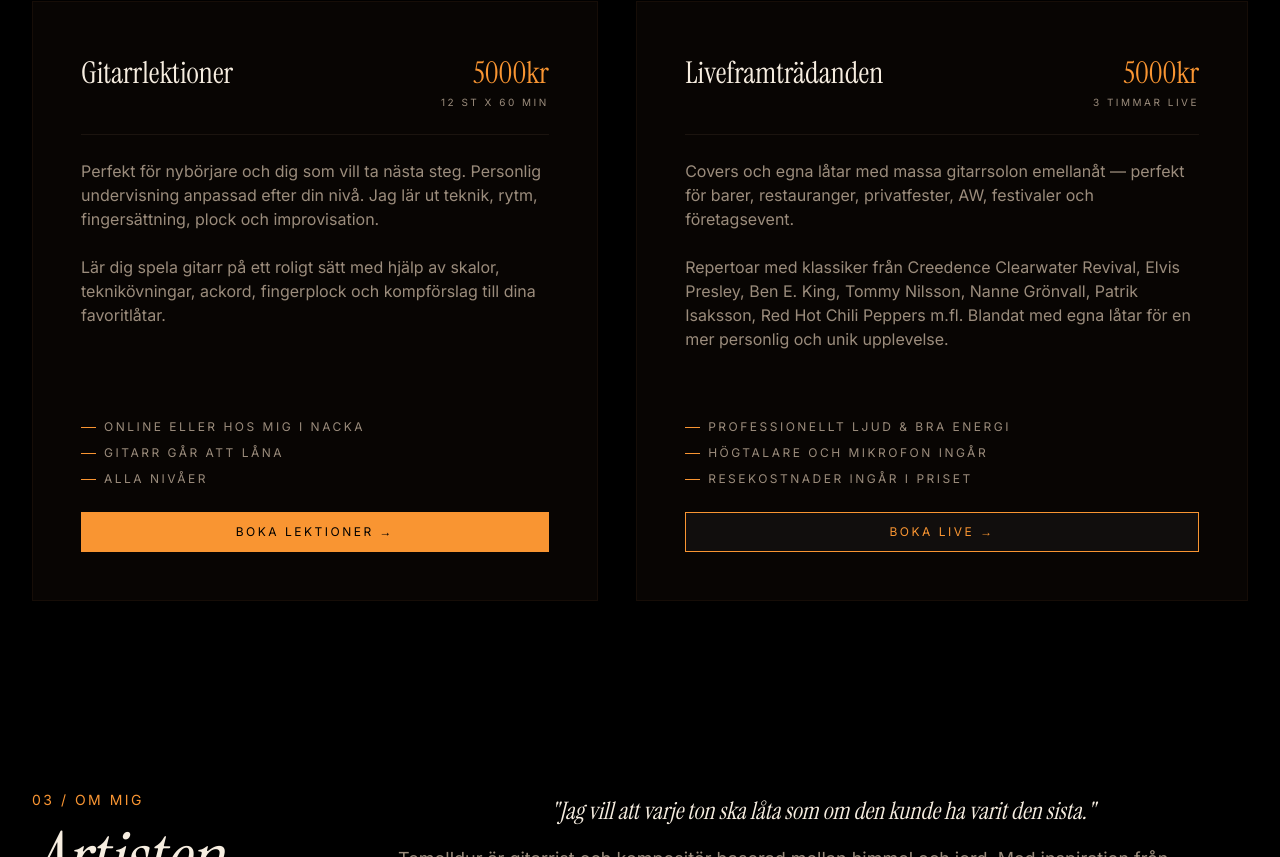
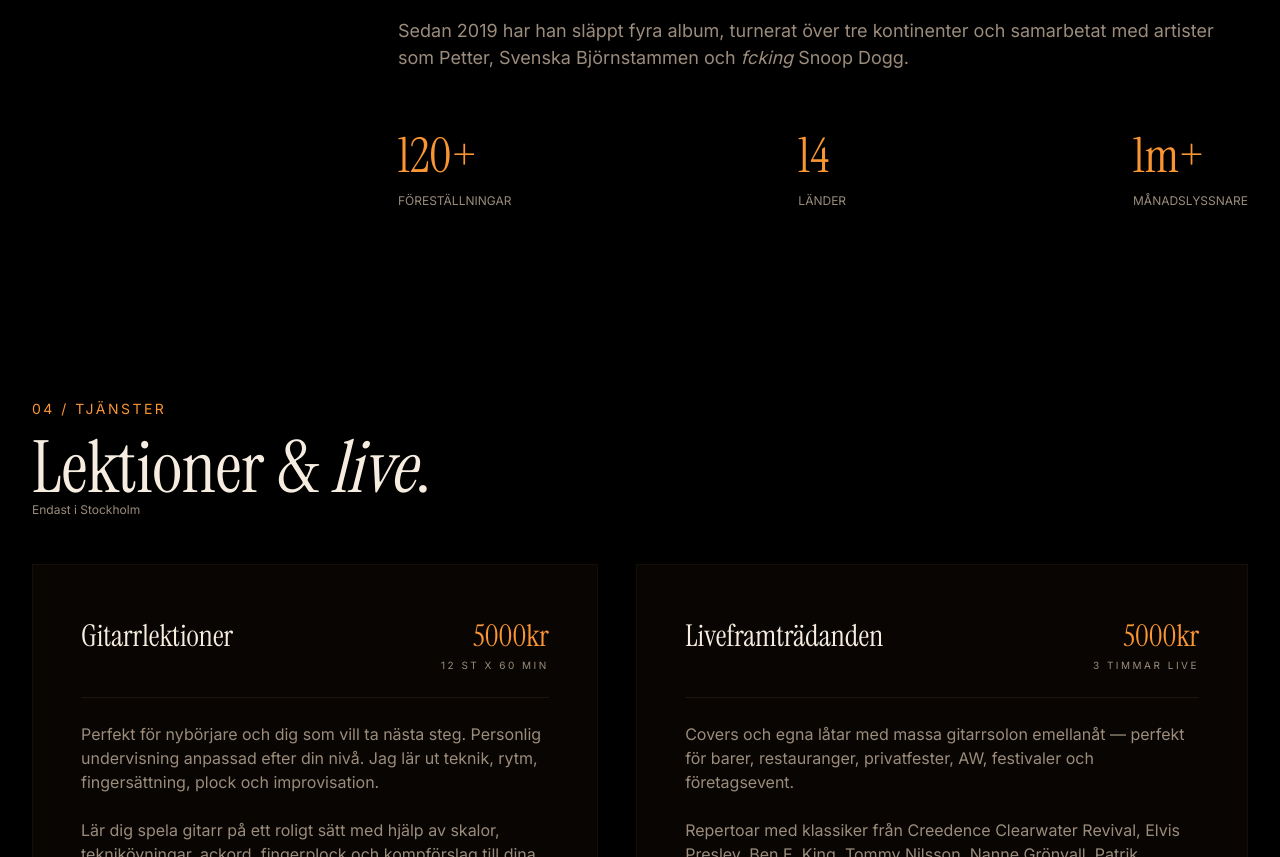
Before and after one commit to DetechtiveGarcia/GigBookingClient, a Next.js app: page / in a window 1280 px wide. Shown: the part 2683-3540 px from the top of the page. Built offline with nearby package versions, Linux system fonts and the light colour scheme; no server answers; a web font is replaced by a local one.

Commit message:
feat: change placement of artist-section and services-section

```diff
--- a/app/page.tsx
+++ b/app/page.tsx
@@ -20,8 +20,8 @@ export default function Home() {
       <Marquee />
       <Listen/>
       <Discography/>
+      <Artist/>
       <Services/>
-      <Artist/>
       <Booking/>
     </>
   );
```
